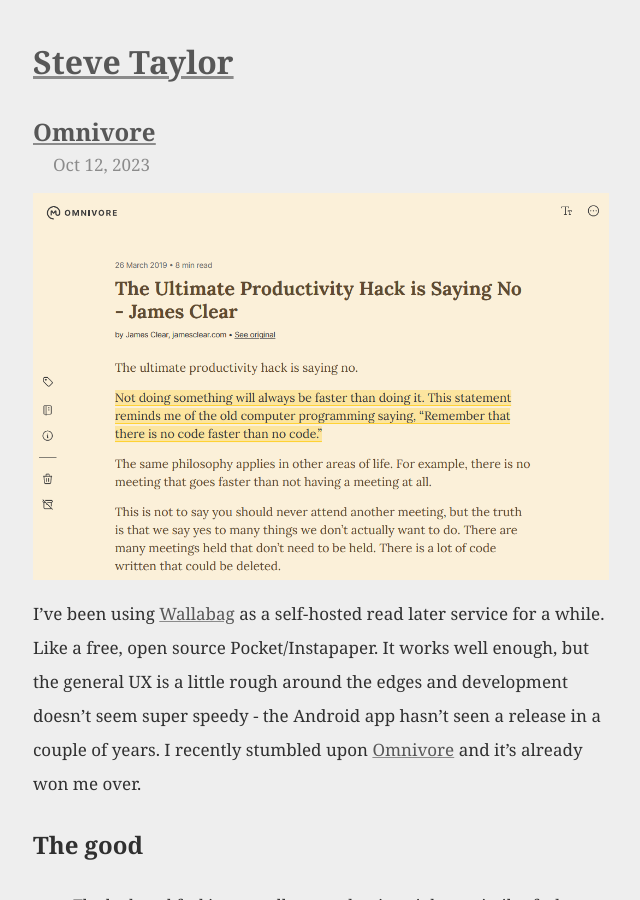
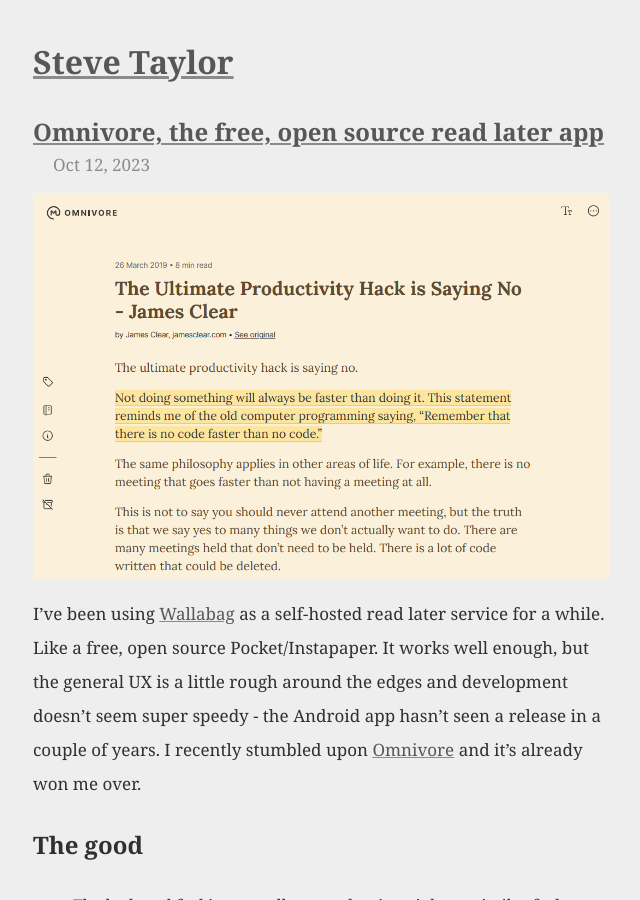
Before and after one commit to Schtee/schtee.github.io, a Jekyll site: the page built from _posts/2023-10-12-omnivore.md, in a window 1280 px wide and 900 px high. Shown: the whole window, without its empty margins (319-959 px from the left). Built offline with Jekyll 4.4.1, drawn with Linux system fonts in a browser that asks for light colours.

Commit message:
Fixed title

```diff
--- a/_posts/2023-10-12-omnivore.md
+++ b/_posts/2023-10-12-omnivore.md
@@ -1,3 +1,6 @@
+---
+title: Omnivore, the free, open source read later app
+---
 ![An article in the reader view of Omnivore web](/images/2023-10-12-omnivore/omnivore.png)
 
 I've been using [Wallabag](https://wallabag.org/) as a self-hosted read later service for a while. Like a free, open source Pocket/Instapaper. It works well enough, but the general UX is a little rough around the edges and development doesn't seem super speedy - the Android app hasn't seen a release in a couple of years. I recently stumbled upon [Omnivore](https://omnivore.app) and it's already won me over.
```
